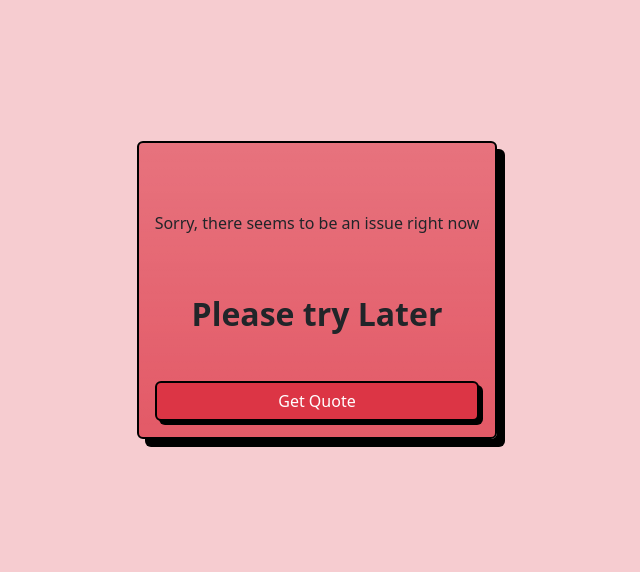
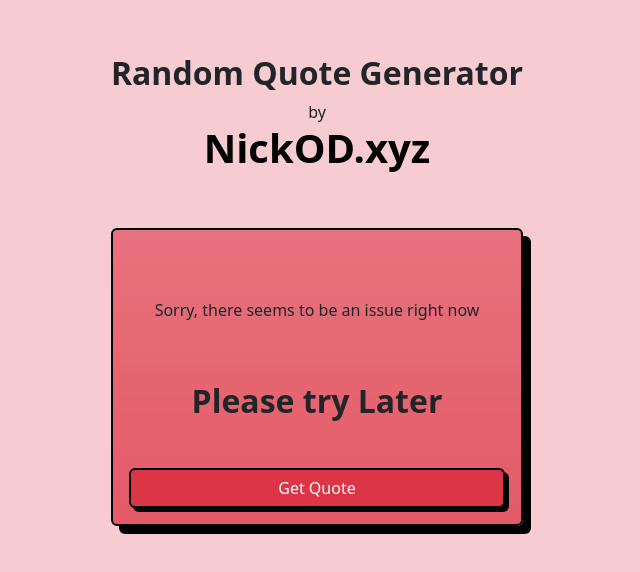
Before and after one commit to Nick-ODonoghue/random-quote-generator, a plain HTML site: page index.html in a window 1280 px wide. Shown: the part 110-682 px from the top of the page, without its empty margins (323-963 px from the left). Drawn offline with nearby package versions, Linux system fonts and the light colour scheme; no server answers.

Commit message:
added title to page and link to my site

```diff
--- a/css/styles.css
+++ b/css/styles.css
@@ -4,7 +4,7 @@ body {
 
 .card {
     box-shadow: 8px 8px hsl(0, 0%, 0%);
-    max-width: 500px;
+    min-width: 90%;
 }
 
 .btn {
@@ -16,3 +16,10 @@ body {
     background-color: hsl(354, 60%, 48%);
     box-shadow: none;
 }
+
+.link {
+    text-decoration: none;
+    color: hsl(0, 0%, 0%);
+    font-weight: 600;
+    text-decoration: none;
+}
--- a/index.html
+++ b/index.html
@@ -16,8 +16,12 @@
 
 <body class="bg-danger bg-opacity-25 d-flex align-items-center justify-content-center">
     <main>
-        <div class="container">
-            <div class="card bg-danger bg-opacity-75 bg-gradient border-black border-2">
+        <div class="container d-flex flex-column text-center">
+            <h2 class="fw-bold">Random Quote Generator</h2>
+            <span class="fw-medium">by</span>
+            <h1><a class="link" href="https://NickOD.xyz">NickOD.xyz</a>
+            </h1>
+            <div class="card bg-danger bg-opacity-75 bg-gradient border-black border-2 mt-5">
                 <div class="card-body d-flex flex-column">
                     <div id="quote" class="card-text text-center mb-2 pt-5 pb-5 lh-lg"></div>
                     <h2 id="author" class="author text-center mb-5 fw-semibold">Please try Later</h2>
```
